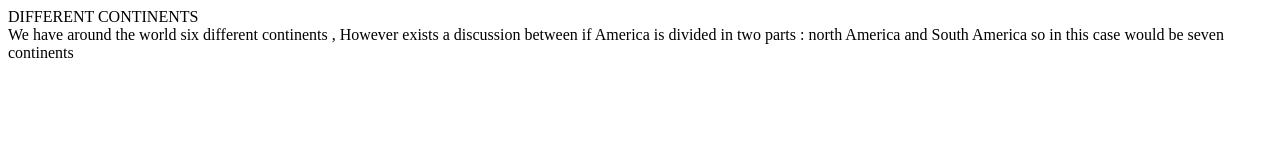
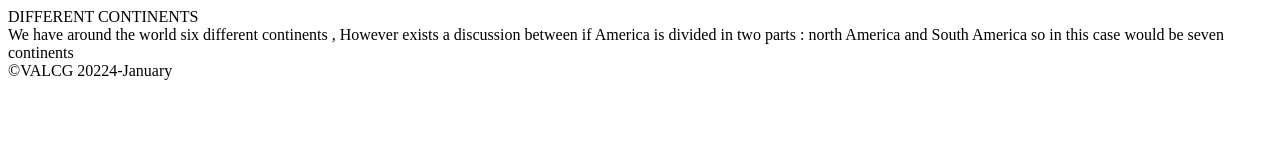
Before and after one commit to Valcg/mtg-valeria-clemente, a plain HTML site: page index.html in a window 1280 px wide. Drawn offline with Linux system fonts and the light colour scheme.

Commit message:
adding-footer

```diff
--- a/index.html
+++ b/index.html
@@ -10,6 +10,6 @@
     <header>DIFFERENT CONTINENTS</header>
     <section>We have around the world six different continents , However exists a discussion between if
         America is divided in two parts : north America  and South America so in this case would be seven continents</section>
-
+    <footer> &copy;VALCG 20224-January</footer>
 </body>
 </html>
```
